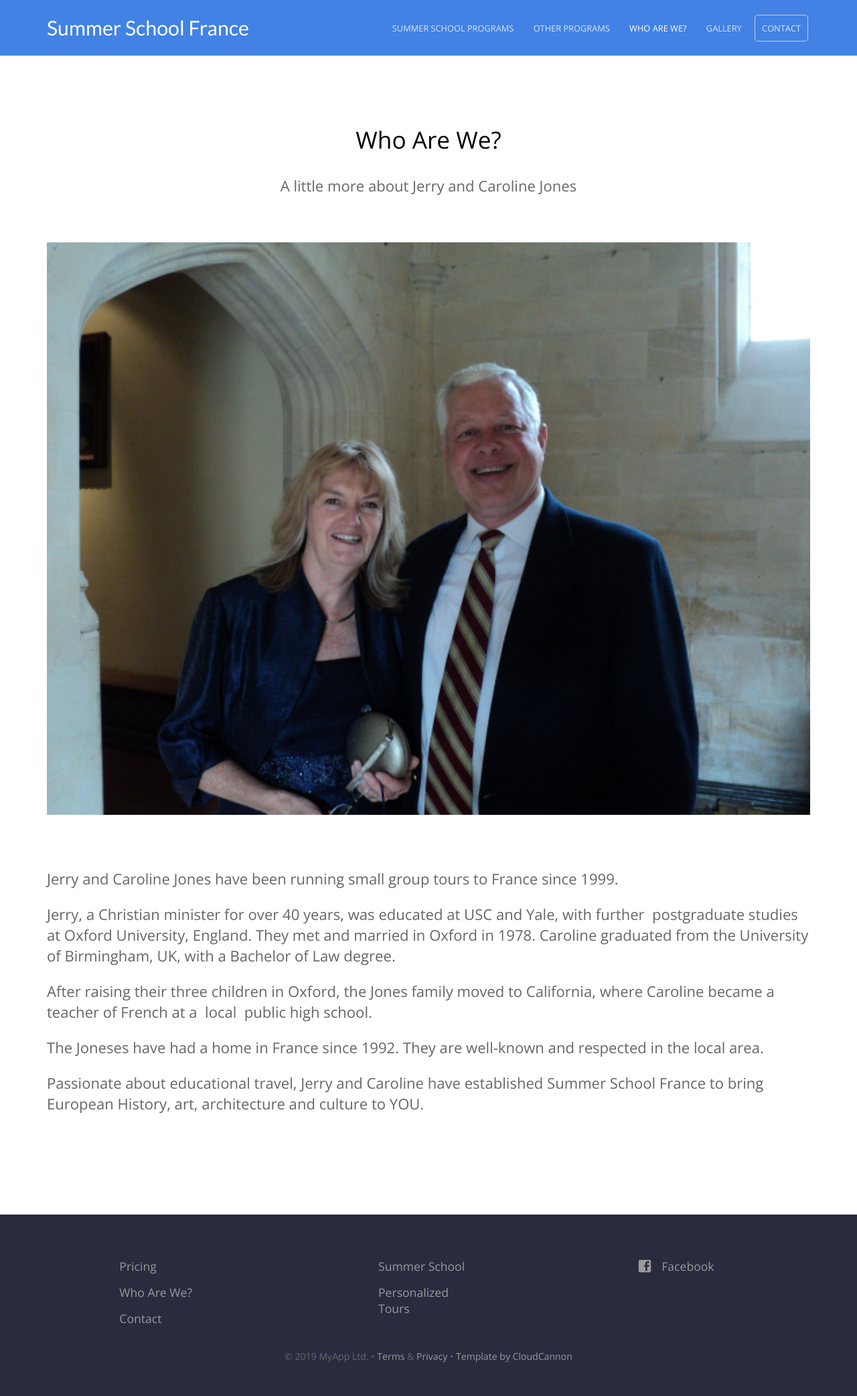
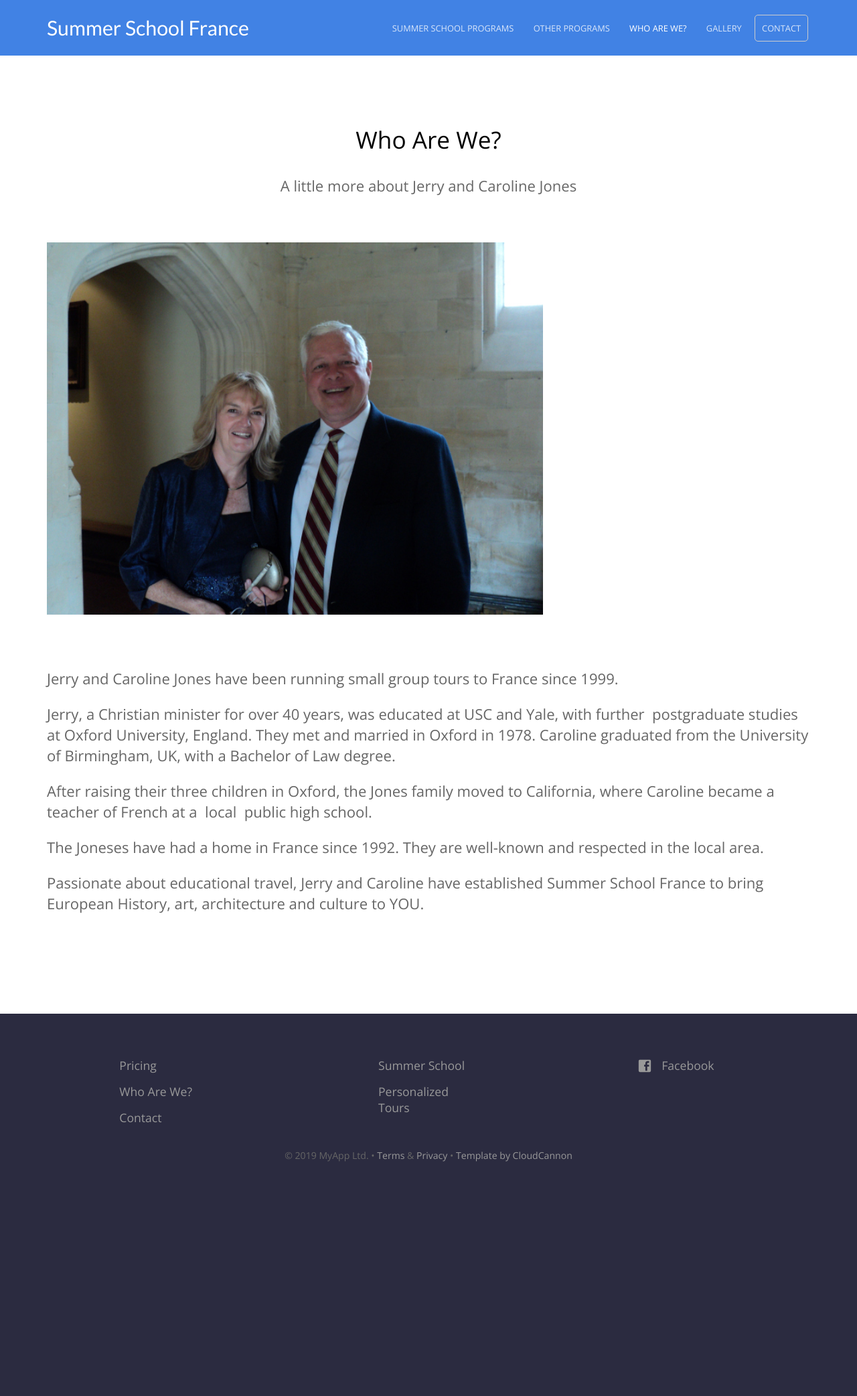
Before and after one commit to baritchie/project1, a Jekyll site: the page built from whoweare.html, in a window 1280 px wide. Shown: the whole page at 67% size. Built offline with Jekyll 4.4.1, drawn with Linux system fonts in a browser that asks for light colours; after the commit the page ends 1786 px from its top, so only the background shows below that.

Commit message:
Updated '_sass/whoarewe.scss' via CloudCannon

```diff
--- a/_sass/whoarewe.scss
+++ b/_sass/whoarewe.scss
@@ -1,9 +1,9 @@
 .whoarewe {
     padding: 50px 0 50px 0;
-}
-.whoweare img {
-    max-width: 100%;
-    @media #{$desktop} {
-        max-width: 65%;
+    img {
+        max-width: 100%;
+        @media #{$desktop} {
+            max-width: 65%;
+        }
     }
 }
```
